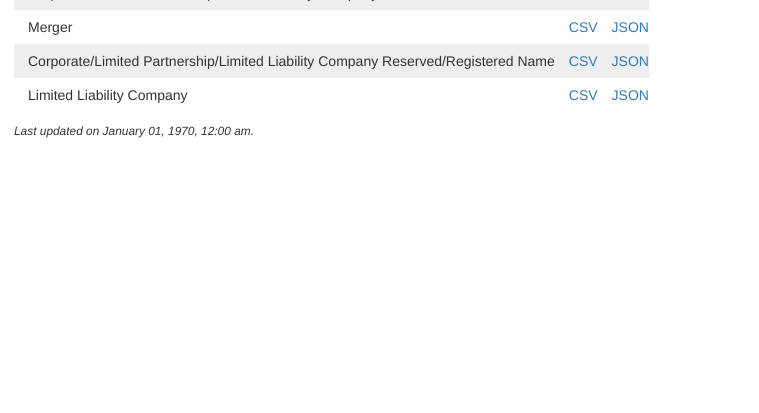
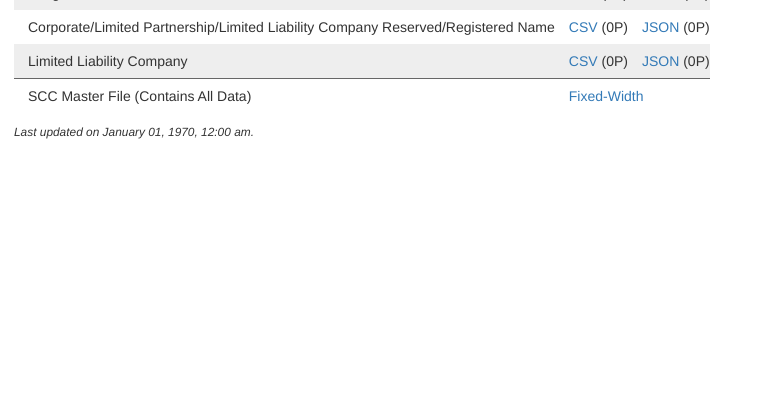
Before and after one commit to openva/vabusinesses.org, a PHP site: page / in a window 1280 px wide. Shown: the part 328-741 px from the top of the page, without its empty margins (0-759 px from the left). Run offline with PHP 8.4, Linux system fonts and the light colour scheme; some libraries are stand-ins or nearby versions.

Commit message:
Add a link to the SCC master file

```diff
--- a/index.php
+++ b/index.php
@@ -1,9 +1,87 @@
+<?php
+
+function human_filesize($bytes, $decimals = 0)
+{
+	$sz = 'BKMGTP';
+	$factor = floor((strlen($bytes) - 1) / 3);
+	return sprintf("%.{$decimals}f", $bytes / pow(1024, $factor)) . @$sz[$factor];
+}
+
+class Businesses
+{
+
+	/*
+	 * Declare the list of files.
+	 */
+	public $files = array(
+		array(
+			'name'	=> 'Corporate',
+			'csv'	=> '2_corporate.csv',
+			'json'	=> '2_corporate.json'),
+		array(
+			'name'	=> 'Limited Partnership',
+			'csv'	=> '3_lp.csv',
+			'json'	=> '3_lp.json'),
+		array(
+			'name'	=> 'Corporate/Limited Partnership/Limited Liability Company',
+			'csv'	=> '4_amendments.csv',
+			'json'	=> '4_amendments.json'),
+		array(
+			'name'	=> 'Corporate Officer',
+			'csv'	=> '5_officers.csv',
+			'json'	=> '5_officers.json'),
+		array(
+			'name'	=> 'Corporate/Limited Partnership/Limited Liability Company Name',
+			'csv'	=> '6_name.csv',
+			'json'	=> '6_name.json'),
+		array(
+			'name'	=> 'Merger',
+			'csv'	=> '7_merger.csv',
+			'json'	=> '7_merger.json'),
+		array(
+			'name'	=> 'Corporate/Limited Partnership/Limited Liability Company Reserved/Registered Name',
+			'csv'	=> '8_registered_names.csv',
+			'json'	=> '8_registered_names.json'),
+		array(
+			'name'	=> 'Limited Liability Company',
+			'csv'	=> '9_llc.csv',
+			'json'	=> '9_llc.json')
+	);
+
+	/*
+	 * List the names, dates, and size of all CSV and JSON files.
+	 */
+	function list_files()
+	{
+
+		/*
+		 * Iterate through all of the files to get their creation dates and sizes.
+		 */
+		foreach ($this->files as &$file)
+		{
+			$file['csv_size'] = filesize($file['csv']);
+			$file['csv_date'] = filectime($file['csv']);
+			$file['json_size'] = filesize($file['json']);
+			$file['json_date'] = filectime($file['json']);
+		}
+
+		return TRUE;
+
+	}
+
+}
+?>
 <!DOCTYPE html>
 <html lang="en">
 <head>
 	<meta charset="utf-8" />
+    <meta http-equiv="X-UA-Compatible" content="IE=edge">
+    <meta name="viewport" content="width=device-width, initial-scale=1">
 	<title>Virginia Businesses</title>
-	<link rel="stylesheet" href="//netdna.bootstrapcdn.com/bootswatch/3.1.1/united/bootstrap.min.css" />
+	<script src="https://ajax.googleapis.com/ajax/libs/jquery/1.11.0/jquery.min.js"></script>
+	<script src="//netdna.bootstrapcdn.com/bootstrap/3.1.1/js/bootstrap.min.js"></script>
+	<link rel="stylesheet" href="//netdna.bootstrapcdn.com/bootswatch/3.1.1/united/bootstrap.min.css">
+	<link rel="stylesheet" href="//netdna.bootstrapcdn.com/bootstrap/3.1.1/css/bootstrap-theme.min.css">
 	<style>
 		body {
 			margin: 0 1em;
@@ -21,6 +99,9 @@
 		}
 		tr:nth-child(even) {
 			background-color: #eee;
+		}
+		#master-file {
+			border-top: 1px solid #666;
 		}
 	</style>
 </head>
@@ -44,50 +125,29 @@ Corporation Commission</a> and parsed with <a href="https://github.com/openva/cr
 		</tr>
 	</thead>
 	<tbody>
-		<tr>
-			<td>Table</td>
-			<td><a href="1_tables.csv">CSV</a></td>
-			<td><a href="1_tables.json">JSON</a></td>
-		</tr>
-		<tr>
-			<td>Corporate</td>
-			<td><a href="2_corporate.csv">CSV</a></td>
-			<td><a href="2_corporate.json">JSON</a></td>
-		</tr>
-		<tr>
-			<td>Limited Partnership</td>
-			<td><a href="3_lp.csv">CSV</a></td>
-			<td><a href="3_lp.json">JSON</a></td>
-		</tr>
-		<tr>
-			<td>Corporate/Limited Partnership/Limited Liability Company</td>
-			<td><a href="4_amendments.csv">CSV</a></td>
-			<td><a href="4_amendments.json">JSON</a></td>
-		</tr>
-		<tr>
-			<td>Corporate Officer</td>
-			<td><a href="5_officers.csv">CSV</a></td>
-			<td><a href="5_officers.json">JSON</a></td>
-		</tr>
-		<tr>
-			<td>Corporate/Limited Partnership/Limited Liability Company Name</td>
-			<td><a href="6_name.csv">CSV</a></td>
-			<td><a href="6_name.json">JSON</a></td>
-		</tr>
-		<tr>
-			<td>Merger</td>
-			<td><a href="7_merger.csv">CSV</a></td>
-			<td><a href="7_merger.json">JSON</a></td>
-		</tr>
-		<tr>
-			<td>Corporate/Limited Partnership/Limited Liability Company Reserved/Registered Name</td>
-			<td><a href="8_registered_names.csv">CSV</a></td>
-			<td><a href="8_registered_names.json">JSON</a></td>
-		</tr>
-		<tr>
-			<td>Limited Liability Company</td>
-			<td><a href="9_llc.csv">CSV</a></td>
-			<td><a href="9_llc.json">JSON</a></td>
+		<?php
+
+		$businesses = new Businesses;
+		if ($businesses->list_files() === TRUE)
+		{
+
+			foreach ($businesses->files as $file)
+			{
+
+				echo '<tr>
+				<td>' . $file['name'] . '</td>
+				<td><a href="' . $file['csv']  . '">CSV</a> (' . human_filesize($file['csv_size']) . ')</td>
+				<td><a href="' . $file['json']  . '">JSON</a> (' . human_filesize($file['json_size']) . ')</td>
+				</tr>';
+
+			}
+
+		}
+
+		?>
+		<tr id="master-file">
+			<td>SCC Master File (Contains All Data)</td>
+			<td colspan="2"><a href="https://s3.amazonaws.com/virginia-business/current.zip">Fixed-Width</a></td>
 		</tr>
 	</tbody>
 </table>
```
